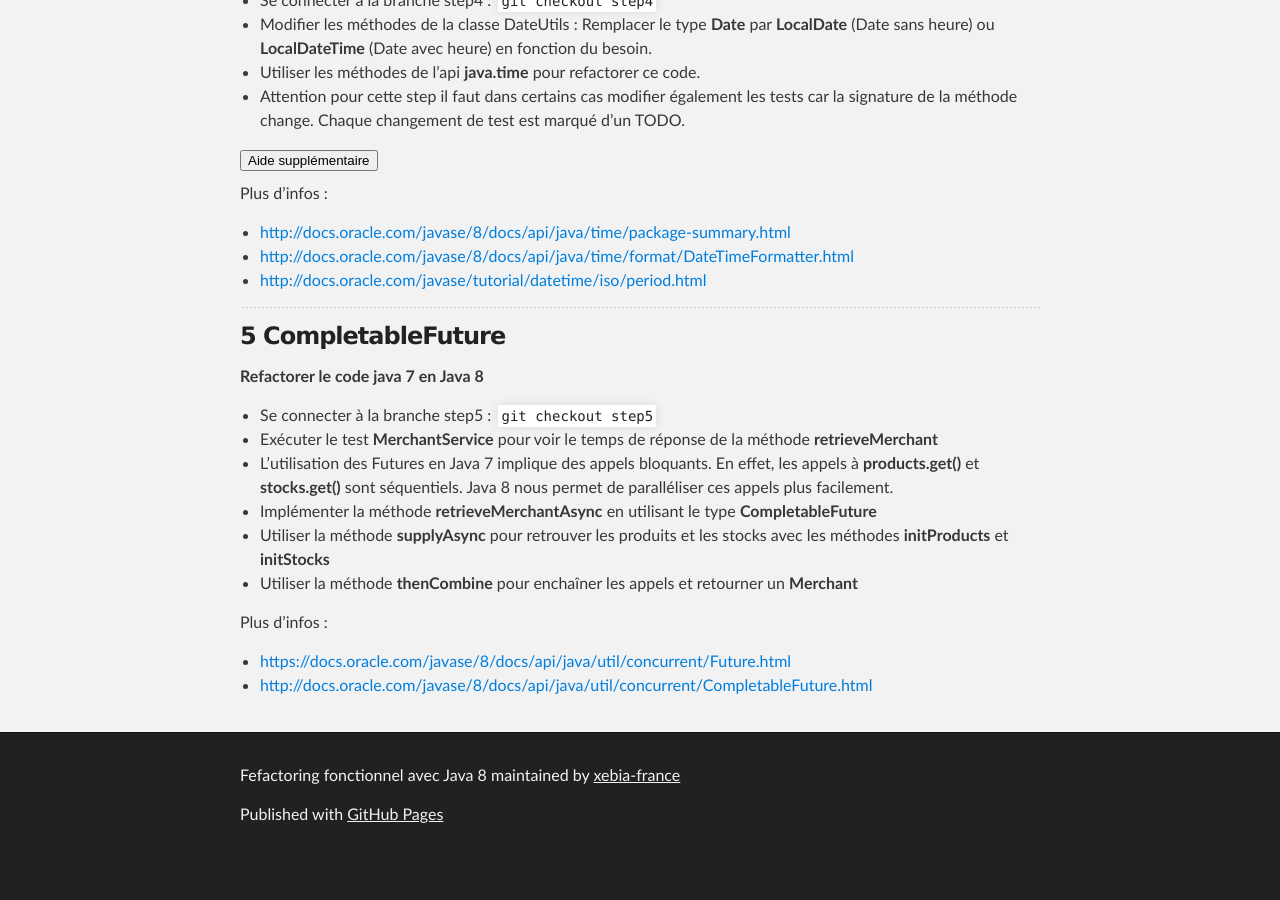
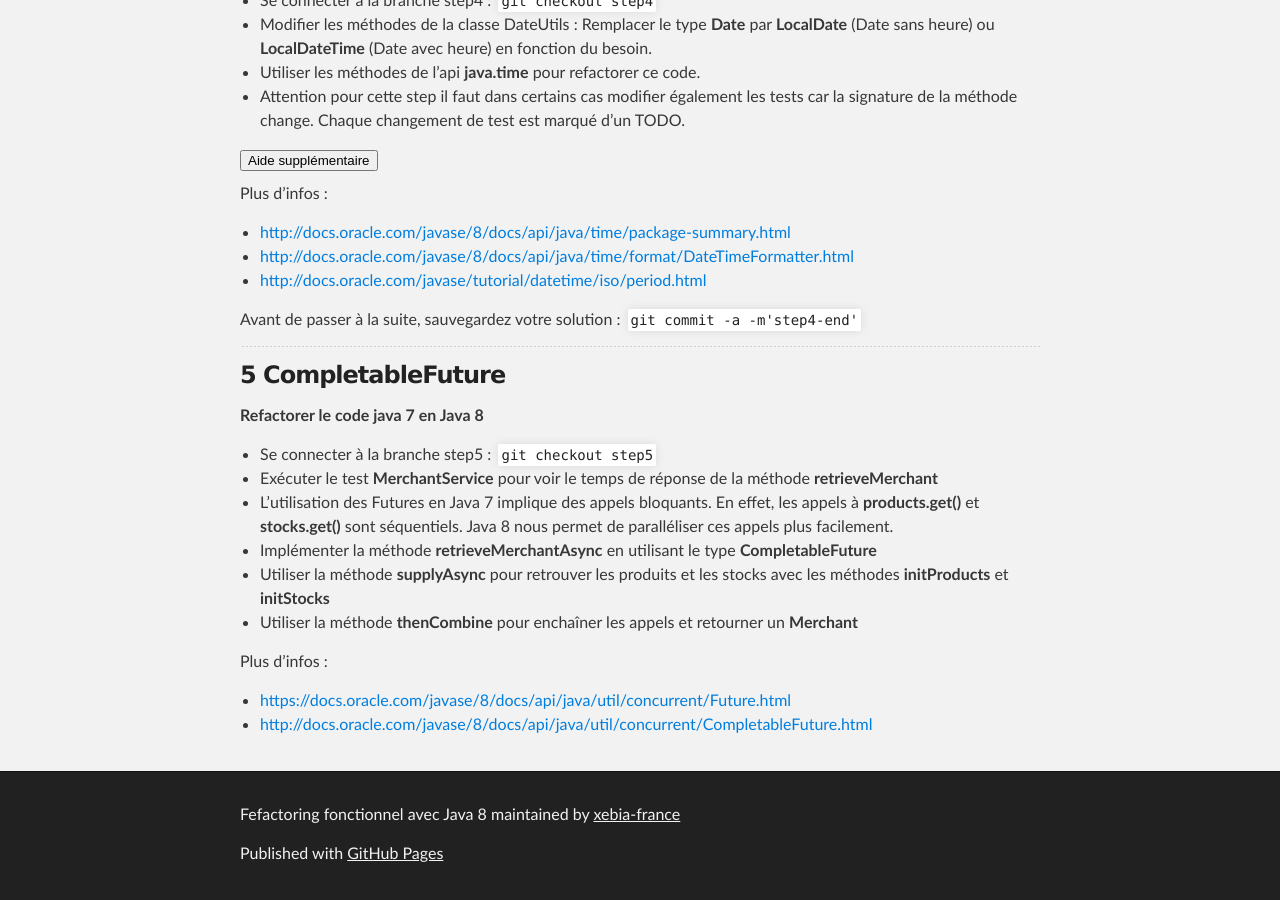
Before and after one commit to publicissapient-france/functional-programming-java8, a Jekyll site: the page built from index.md, in a window 1280 px wide and 900 px high, scrolled down 2369 px. Built offline with Jekyll 4.4.1, drawn with Linux system fonts in a browser that asks for light colours; before the commit the page ends 3230 px from its top, so only the background shows below that.

Commit message:
update step5 doc

```diff
--- a/index.md
+++ b/index.md
@@ -229,6 +229,8 @@ Plus d'infos :
  * [http://docs.oracle.com/javase/8/docs/api/java/time/format/DateTimeFormatter.html](http://docs.oracle.com/javase/8/docs/api/java/time/format/DateTimeFormatter.html)
  * [http://docs.oracle.com/javase/tutorial/datetime/iso/period.html](http://docs.oracle.com/javase/tutorial/datetime/iso/period.html)
 
+ Avant de passer à la suite, sauvegardez votre solution : `git commit -a -m'step4-end' `
+
   -----------------
 
 ### 5 CompletableFuture
```
